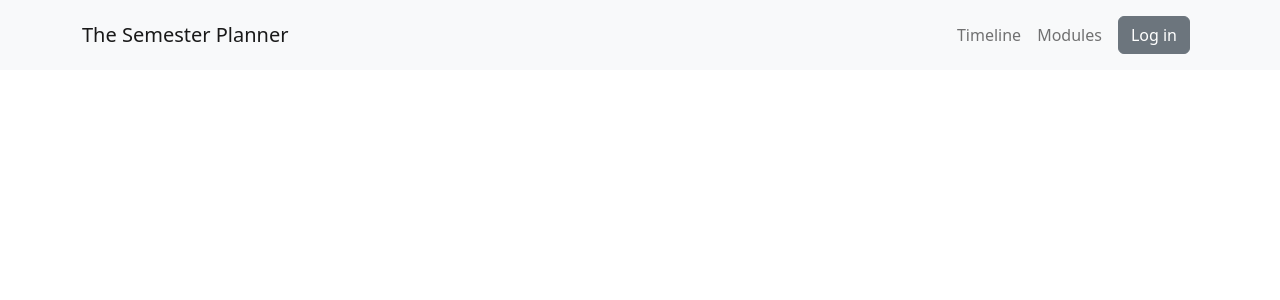
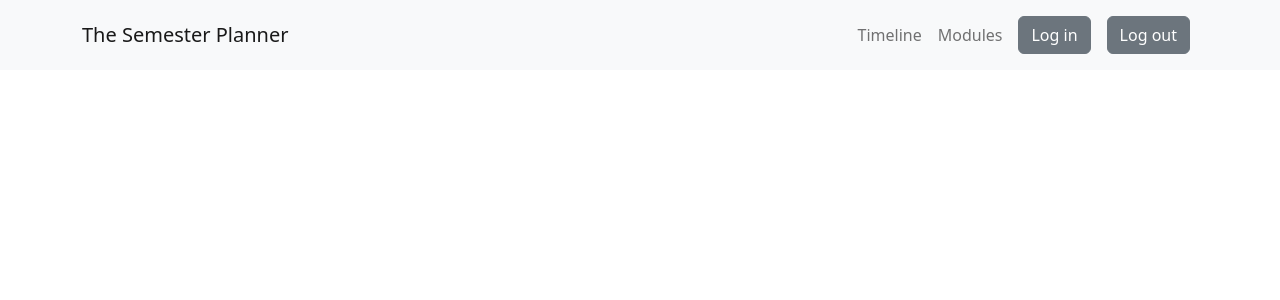
Before and after one commit to Semester-Planner/frontend, a React (Create React App) app: page / in a window 1280 px wide. Shown: the top 300 px of the page. Built offline with nearby package versions, Linux system fonts and the light colour scheme.

Commit message:
feat: logout button in navbar

```diff
--- a/src/components/Navbar/Navbar.js
+++ b/src/components/Navbar/Navbar.js
@@ -1,7 +1,7 @@
 import Container from "react-bootstrap/Container";
 import Nav from "react-bootstrap/Nav";
 import Navbar from "react-bootstrap/Navbar";
-import { Login } from "../Authentication/Login";
+import { Login, Logout } from "../Authentication/Login";
 
 export default function Navigation() {
   return (
@@ -14,8 +14,10 @@ export default function Navigation() {
             <Nav.Link href="timeline">Timeline</Nav.Link>
             <Nav.Link href="modules">Modules</Nav.Link>
             <Nav.Link href="">
-              {" "}
-              <Login />{" "}
+              <Login />
+            </Nav.Link>
+            <Nav.Link href="">
+              <Logout />
             </Nav.Link>
           </Nav>
         </Navbar.Collapse>
```
